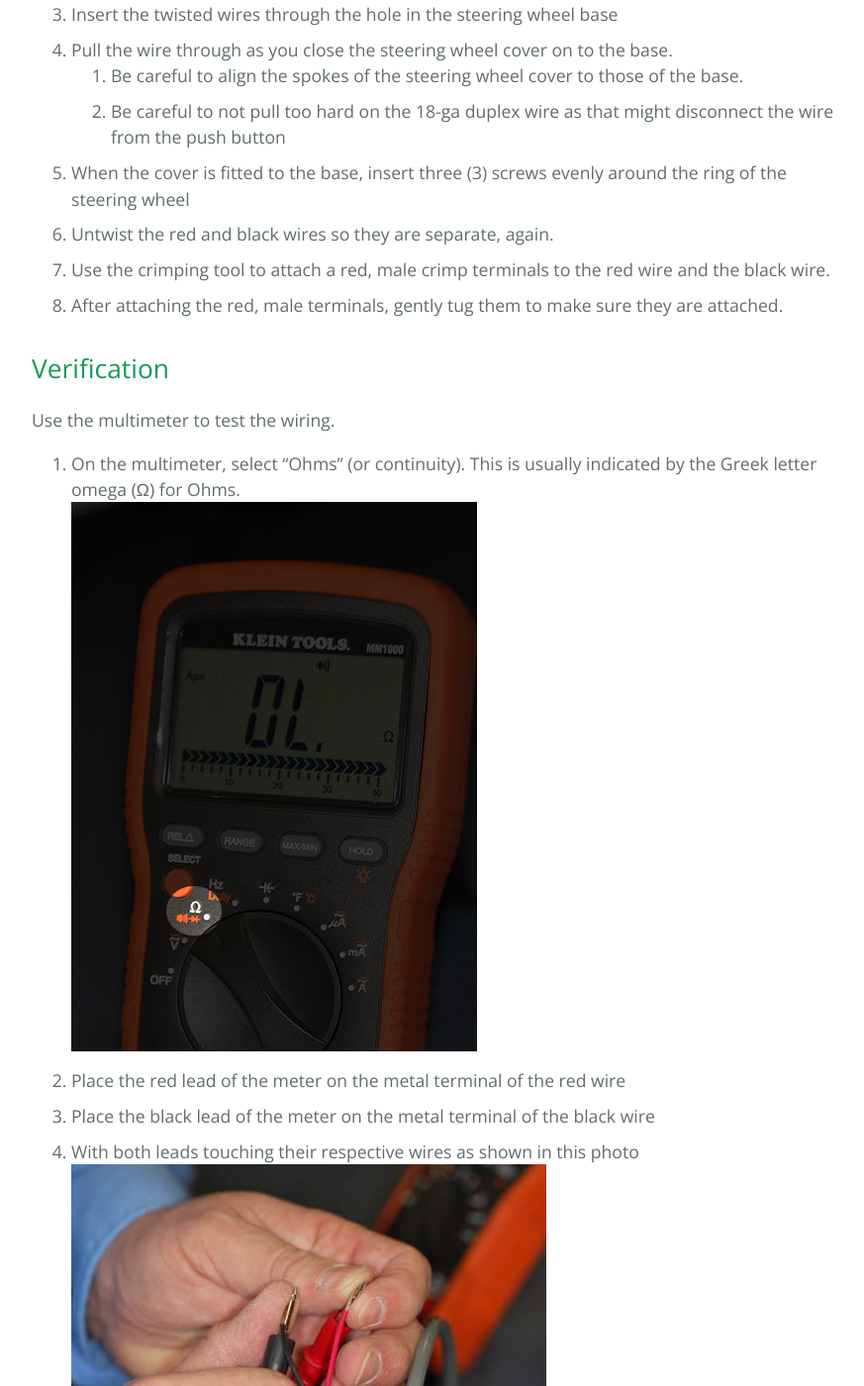
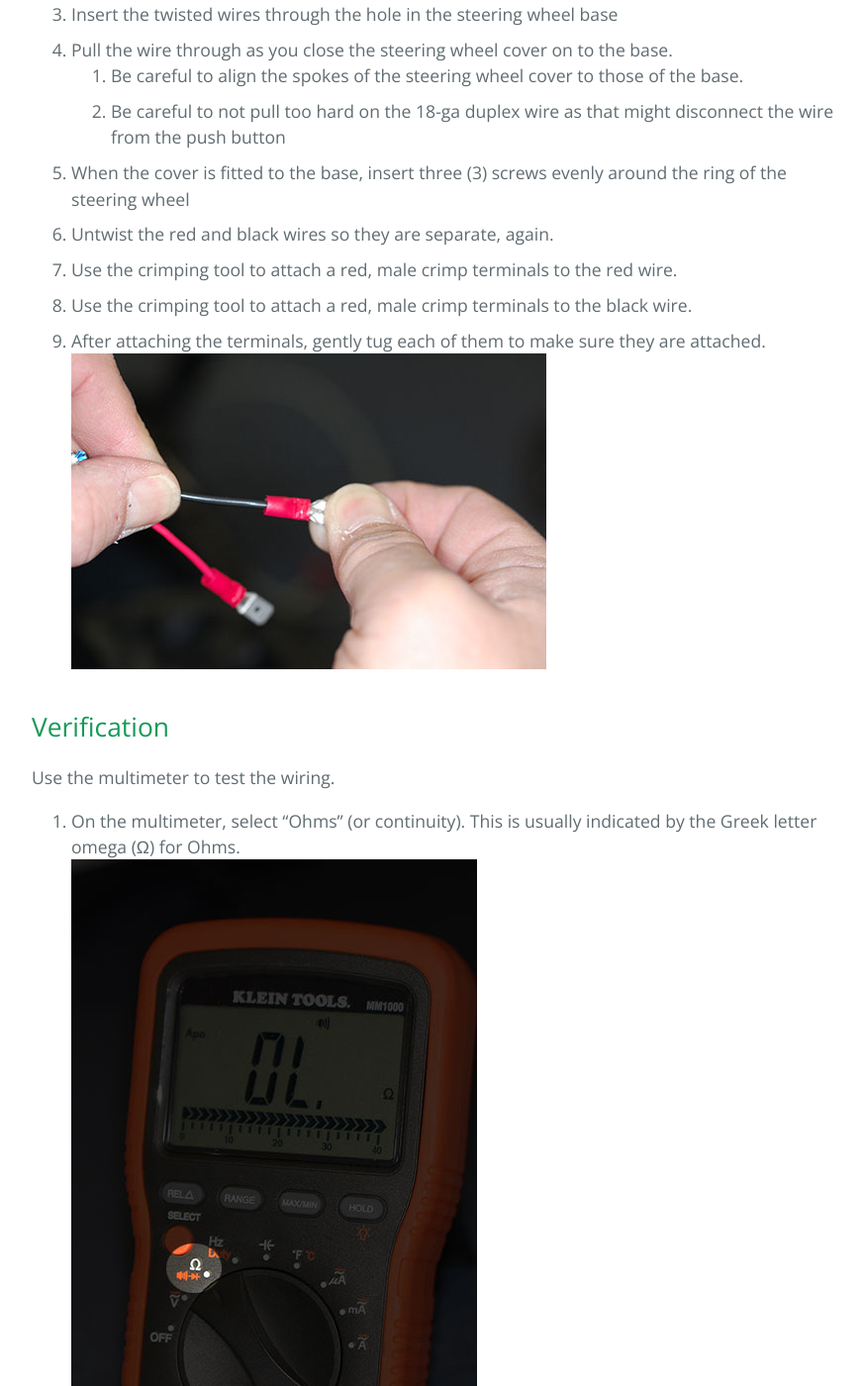
Before and after one commit to MercerU-TCO/GoBabyGo, a Jekyll site: the page built from docs/pages/cars-maserati-task08.md, in a window 1280 px wide and 1400 px high, scrolled down 331 px. Shown: the whole window at 99% size, without its empty margins (192-1065 px from the left). Built offline with Jekyll 4.4.1, drawn with Linux system fonts in a browser that asks for light colours; some of the changed text lies outside the part shown.

Commit message:
added photo and edited task steps

```diff
--- a/docs/pages/cars-maserati-task08.md
+++ b/docs/pages/cars-maserati-task08.md
@@ -17,17 +17,18 @@ _Note that this is only required for cars that will be operated by hand._
 	2. Be careful to not pull too hard on the 18-ga duplex wire as that might disconnect the wire from the push button
 3. When the cover is fitted to the base, insert three (3) screws evenly around the ring of the steering wheel
 4. Untwist the red and black wires so they are separate, again.
-5. Use the crimping tool to attach a red, male crimp terminals to the red wire and the black wire.
-6. After attaching the red, male terminals, gently tug them to make sure they are attached.
+5. Use the crimping tool to attach a red, male crimp terminals to the red wire.
+6. Use the crimping tool to attach a red, male crimp terminals to the black wire.
+6. After attaching the terminals, gently tug each of them to make sure they are attached.<br>![Tugging a terminal to test the crimp]({{ site.baseurl }}/assets/images/maserati-task08-001.jpg)
 
 ## Verification
 
 Use the multimeter to test the wiring.
 
 1. On the multimeter, select "Ohms" (or continuity). This is usually indicated by the Greek letter omega (&#937;) for Ohms.<br>![Ohms setting on meter]({{ site.baseurl }}/assets/images/metertest-ohms.jpg)
-2. Place the red lead of the meter on the metal terminal of the red wire
-3. Place the black lead of the meter on the metal terminal of the black wire
-4. With both leads touching their respective wires as shown in this photo <br>![Meter lead connection to bare wires]({{ site.baseurl }}/assets/images/metertest-leads-bare.jpg)
+2. Place the red lead of the meter on the metal terminal of the red wire.
+3. Place the black lead of the meter on the metal terminal of the black wire.
+4. With both leads touching their respective terminals as shown in this photo. <br>![Meter lead connection to terminals]({{ site.baseurl }}/assets/images/metertest-leads-crimp.jpg)
 	1. The meter should not show continuity.<br>![Meter showing no continutity]({{ site.baseurl }}/assets/images/metertest-open.jpg)
 	2. Depress the push button, and the meter should indicate continuity (by showing zero or almost zero ohms or beeping).<br>![Meter showing continutity]({{ site.baseurl }}/assets/images/metertest-short.jpg)
 
--- a/docs/pages/cars-maserati-task09.md
+++ b/docs/pages/cars-maserati-task09.md
@@ -16,10 +16,11 @@ _Note that this is only required for cars that will be operated by hand._
 Use the multimeter to test the wiring.
 
 1. On the multimeter, select "Ohms" (or continuity). This is usually indicated by the Greek letter omega (&#937;) for Ohms.<br>![Ohms setting on meter]({{ site.baseurl }}/assets/images/metertest-ohms.jpg)
-2. Place the red lead of the meter on the bare wire of the red wire.
-3. Place the black lead of the meter on the bare wire of the black wire.
-4. With both leads touching their respective wires as shown in this photo <br>![Meter lead connection to bare wires]({{ site.baseurl }}/assets/images/metertest-leads-bare.jpg)
+2. Place the red lead of the meter on the metal terminal of the red wire.
+3. Place the black lead of the meter on the metal terminal of the black wire.
+4. With both leads touching their respective terminals as shown in this photo. <br>![Meter lead connection to terminals]({{ site.baseurl }}/assets/images/metertest-leads-crimp.jpg)
 	1. The meter should not show continuity.<br>![Meter showing no continutity]({{ site.baseurl }}/assets/images/metertest-open.jpg)
 	2. Depress the push button, and the meter should indicate continuity (by showing zero or almost zero ohms or beeping).<br>![Meter showing continutity]({{ site.baseurl }}/assets/images/metertest-short.jpg)
 
+
 After you confirm that steering wheel is completely assembled and that the wiring is correct, you can continue to the [next task]({{ site.baseurl }}/pages/cars-maserati-task10.html).
```
Also changed, not shown: docs/assets/images/maserati-task08-001.jpg (added).
